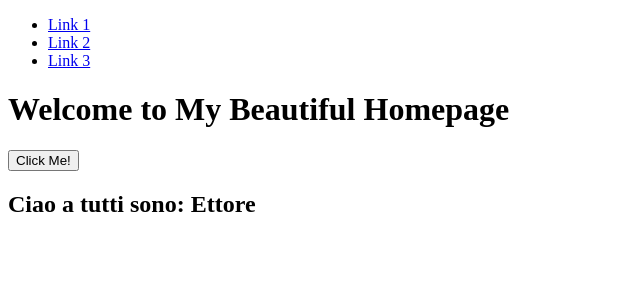
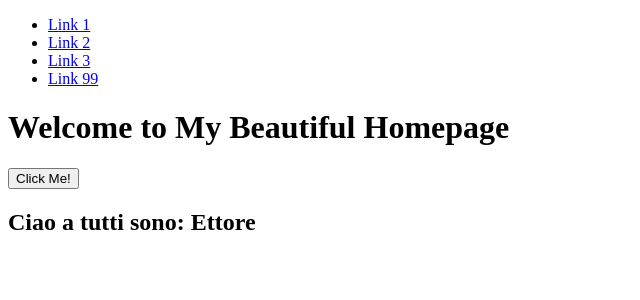
Before and after one commit to IlProfColazzo/Flask, a Flask app: page / in a window 1280 px wide. Shown: the top 300 px of the page, without its empty margins (0-640 px from the left). Run offline with Flask 3, Linux system fonts and the light colour scheme.

Commit message:
manage link with url_for

```diff
--- a/templates/base.html
+++ b/templates/base.html
@@ -8,9 +8,10 @@
 <body>
     <nav>
         <ul>
-            <li><a href="#">Link 1</a></li>
-            <li><a href="#">Link 2</a></li>
-            <li><a href="#">Link 3</a></li>
+            <li><a href="{{url_for('welcome')}}">Link 1</a></li>
+            <li><a href="{{url_for('aboutus')}}">Link 2</a></li>
+            <li><a href="{{url_for('contact')}}">Link 3</a></li>
+            {%block altrilink%}{%endblock%}
         </ul>
     </nav>
     <div class="container">
--- a/templates/welcome.html
+++ b/templates/welcome.html
@@ -1,5 +1,7 @@
 {%extends 'base.html'%}
-
+{%block altrilink%}
+<li><a href="#">Link 99</a></li>
+{%endblock%}
 {%block contenutoCointainer%}
 <h1>Welcome to My Beautiful Homepage</h1>
 <button id="magicButton">Click Me!</button>
```
